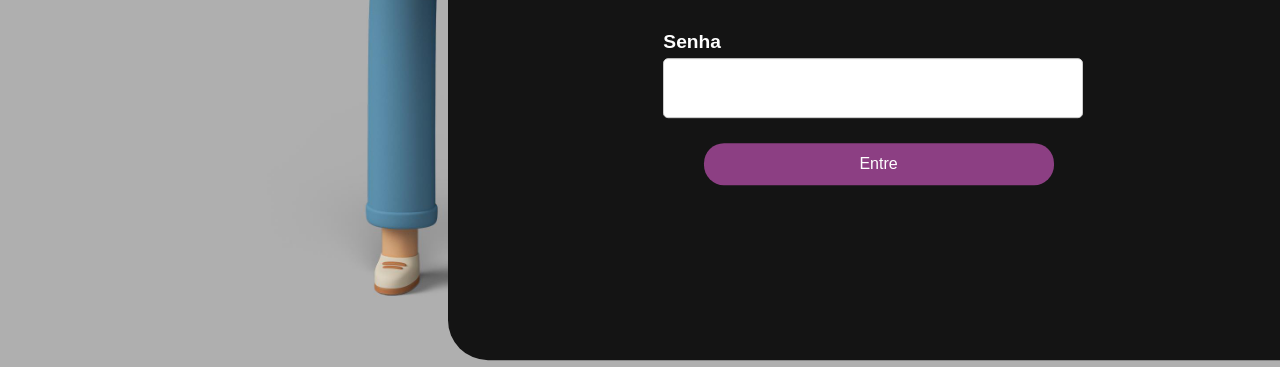
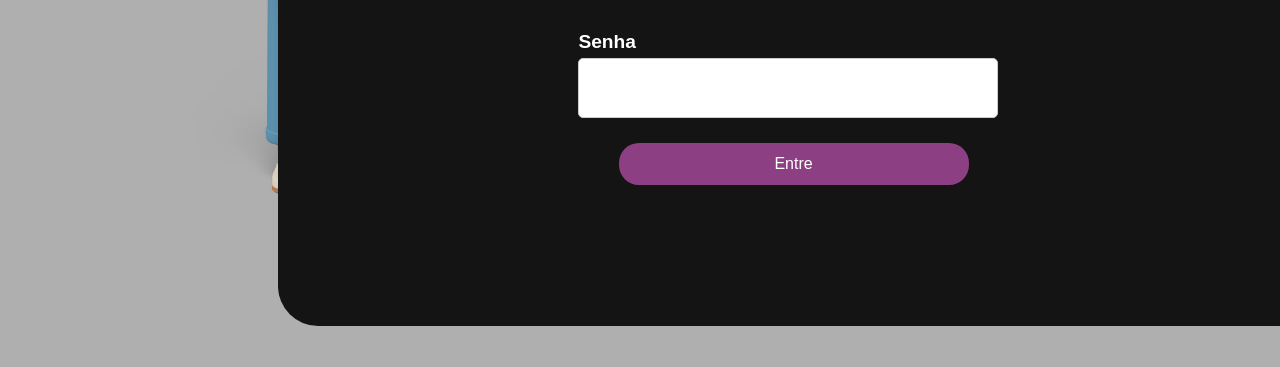
Before and after one commit to jmzqq/Login, a plain HTML site: page login.html in a window 1280 px wide. Shown: the part 474-841 px from the top of the page. After the commit the page ends 800 px from the top, so only its background shows below. Drawn offline with Linux system fonts and the light colour scheme.

Commit message:
tela de login arrumada

```diff
--- a/login.html
+++ b/login.html
@@ -8,8 +8,6 @@
     <link rel="stylesheet" href="style.css" />
   </head>
   <body>
-    <div class="contaienr">
-      <img src="heart.jpg" alt="img" class="imagem" />
     <div class="login-container">
       <div class="login">
         <div class="top-section">
@@ -42,11 +40,10 @@
             required
           />
         </form>
-          <a target="_self" href="#">
+        <a target="_self" href="index.html">
           <button type="submit" class="login-botao">Entre</button></a
         >
       </div>
     </div>
-    </div>
   </body>
 </html>
--- a/style.css
+++ b/style.css
@@ -1,6 +1,10 @@
 @font-face {
   font-family: lemon-milk;
   src: url(LEMONMILK-Medium.otf);
+}
+
+* {
+  box-sizing: border-box;
 }
 
 body {
@@ -11,27 +15,26 @@ body {
   height: 100vh;
   margin: 0;
   background-color: #afafaf;
+  background-image: url(heart.jpg);
+  background-size: 50%;
+  background-repeat: no-repeat;
+  background-position: left;
 }
 
-.container {
-  position: relative;
-  height: 100vh;
-}
 
 .login-container {
   display: flex;
   position: absolute;
-  top: 50%;
   right: 0;
-  transform: translateY(-50%);
-  padding: 21.8vh 16.8vw;
+  padding: 0% 300px;
   background-color: rgb(20, 20, 20);
   border-radius: 40px;
   border-top-right-radius: 0;
   border-bottom-right-radius: 0;
-  z-index: 2;
   flex-direction: column;
   align-items: center;
+  justify-content: center;
+  height: 100%;
 }
 
 .logo {
```
Also changed, not shown: index.html (added, +15 -0 lines). Lines whose indentation alone changed are shown as unchanged.
